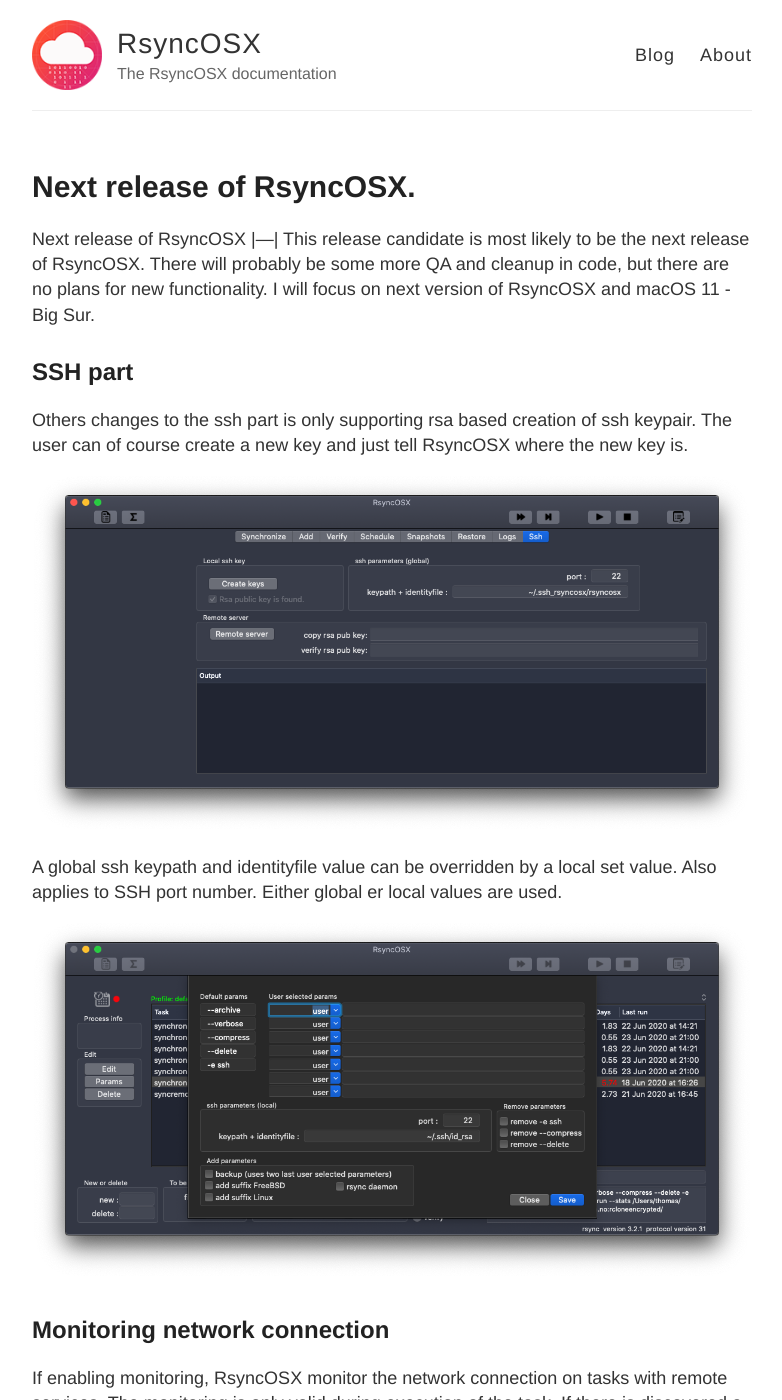
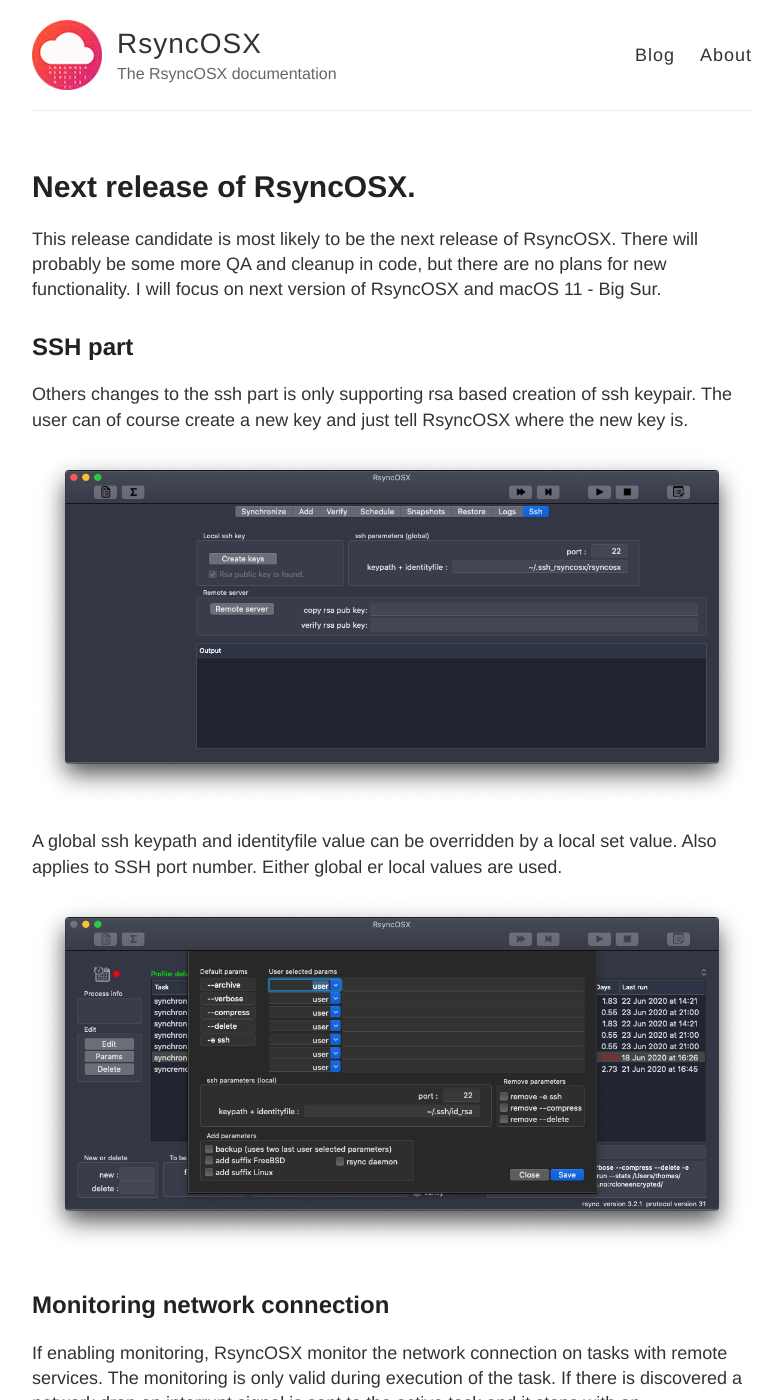
Before and after one commit to d2s/Documentation, a Jekyll site: the page built from _posts/2020-06-04-nextrelease.md, in a window 1280 px wide and 1400 px high. Shown: the whole window, without its empty margins (248-1030 px from the left). Built offline with Jekyll 4.4.1, drawn with Linux system fonts in a browser that asks for light colours; some of the changed text lies outside the part shown.

Commit message:
Update 2020-06-04-nextrelease.md

```diff
--- a/_posts/2020-06-04-nextrelease.md
+++ b/_posts/2020-06-04-nextrelease.md
@@ -3,8 +3,6 @@ layout: post
 title:  "Next release of RsyncOSX."
 permalink: nextrelease
 ---
-Next release of RsyncOSX
-|---|
 This release candidate is most likely to be the next release of RsyncOSX. There will probably be some more QA and cleanup in code, but there are no plans for new functionality. I will focus on next version of RsyncOSX and macOS 11 - Big Sur.
 
 ## SSH part
```
Also changed, not shown: other parts of _posts/2020-06-04-nextrelease.md (+0 -2 lines).
